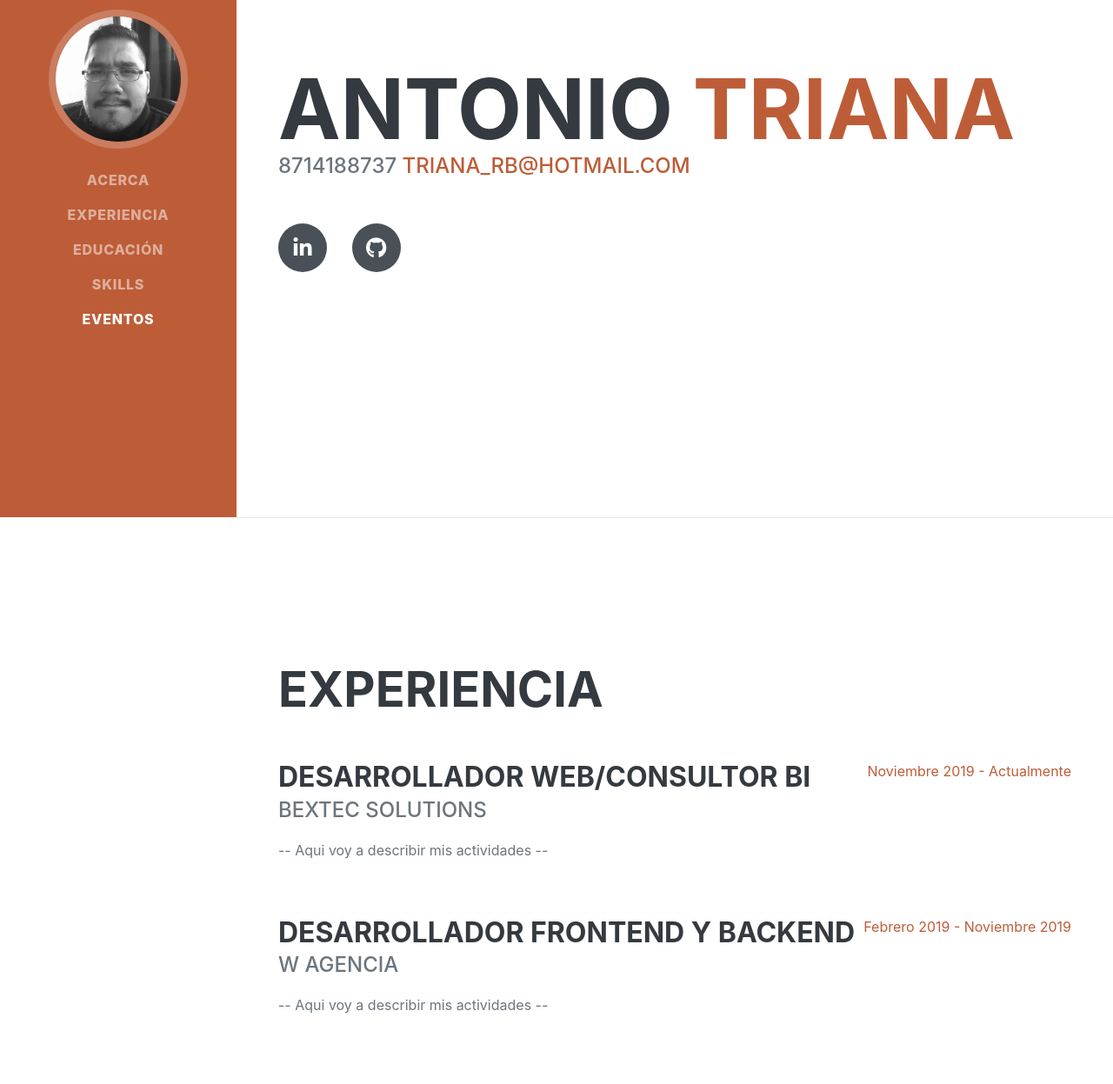
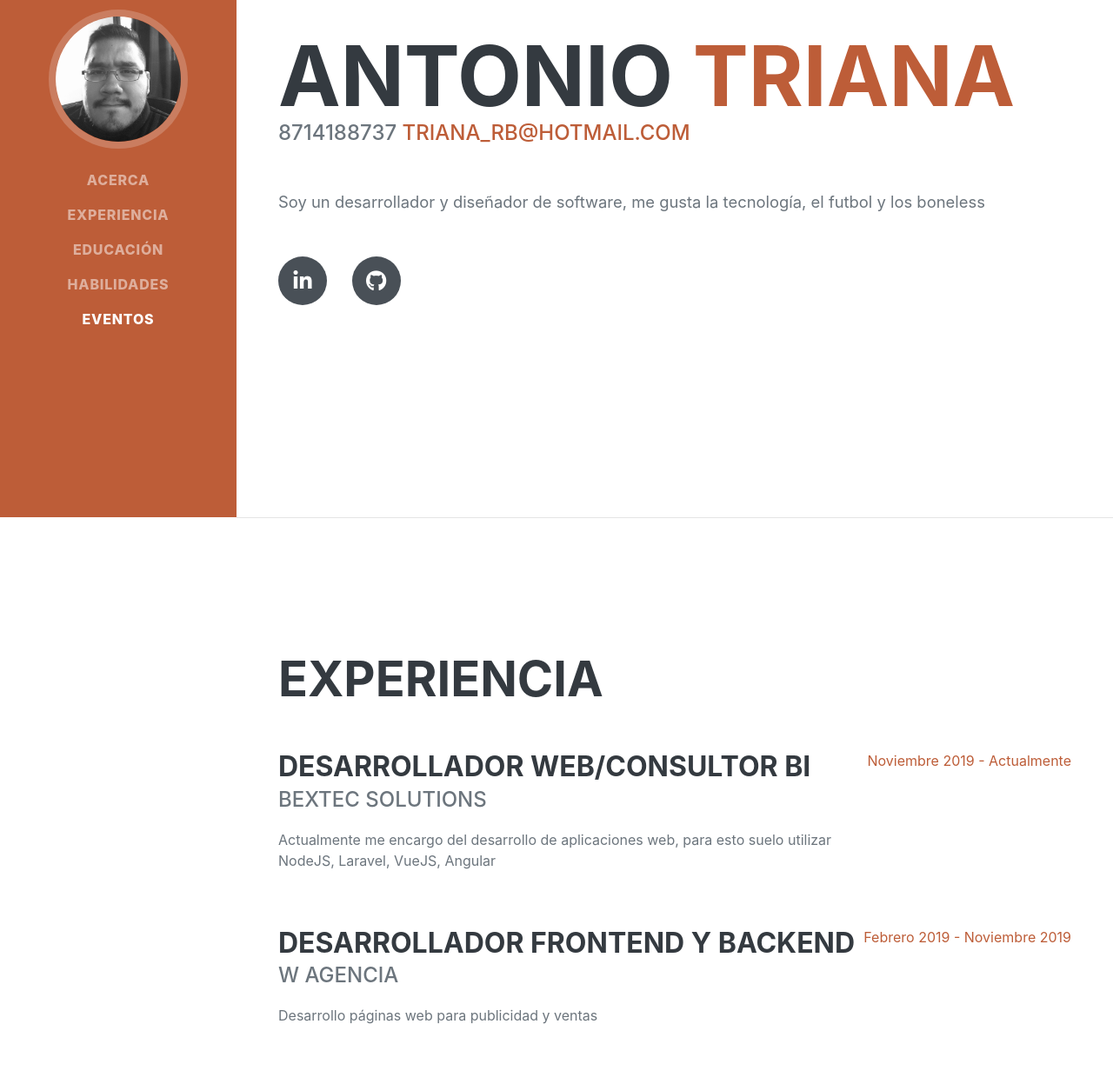
Before and after one commit to trianarb/trianarb.github.io, a plain HTML site: page index.html in a window 1280 px wide. Shown: the part 205-1452 px from the top of the page at 87% size. Drawn offline with nearby package versions, Linux system fonts and the light colour scheme; a web font is replaced by a local one.

Commit message:
agregando actividades en trabajos

```diff
--- a/index.html
+++ b/index.html
@@ -35,7 +35,7 @@
                     <li class="nav-item"><a class="nav-link js-scroll-trigger" href="#about">Acerca</a></li>
                     <li class="nav-item"><a class="nav-link js-scroll-trigger" href="#experience">Experiencia</a></li>
                     <li class="nav-item"><a class="nav-link js-scroll-trigger" href="#education">Educación</a></li>
-                    <li class="nav-item"><a class="nav-link js-scroll-trigger" href="#skills">Skills</a></li>
+                    <li class="nav-item"><a class="nav-link js-scroll-trigger" href="#skills">Habilidades</a></li>
                     <li class="nav-item"><a class="nav-link js-scroll-trigger" href="#events">Eventos</a></li>
                 </ul>
             </div>
@@ -53,9 +53,9 @@
                         8714188737
                         <a href="mailto:triana_rb@hotmail.com">triana_rb@hotmail.com</a>
                     </div>
-                    <!-- <p class="lead mb-5">I am experienced in leveraging agile frameworks to provide a robu
-                        st synopsis for high level overviews. Iterative approaches to corporate strategy foster
-                        collaborative thinking to further the overall value proposition.</p> -->
+                    <p class="lead mb-5">
+                        Soy un desarrollador y diseñador de software, me gusta la tecnología, el futbol y los boneless
+                    </p>
                     <div class="social-icons">
                         <a class="social-icon" target="_blank" href="https://www.linkedin.com/in/trianarb">
                             <i class="fab fa-linkedin-in"></i>
@@ -82,7 +82,8 @@
                             <h3 class="mb-0">Desarrollador Web/Consultor BI</h3>
                             <div class="subheading mb-3">Bextec Solutions</div>
                             <p>
-                                -- Aqui voy a describir mis actividades --
+                                Actualmente me encargo del desarrollo de aplicaciones web,
+                                para esto suelo utilizar NodeJS, Laravel, VueJS, Angular
                             </p>
                         </div>
                         <div class="flex-shrink-0"><span class="text-primary">Noviembre 2019 - Actualmente</span></div>
@@ -92,7 +93,7 @@
                             <h3 class="mb-0">Desarrollador FrontEnd y BackEnd</h3>
                             <div class="subheading mb-3">W Agencia</div>
                             <p>
-                                -- Aqui voy a describir mis actividades --
+                                Desarrollo páginas web para publicidad y ventas
                             </p>
                         </div>
                         <div class="flex-shrink-0"><span class="text-primary">Febrero 2019 - Noviembre 2019</span></div>
```
